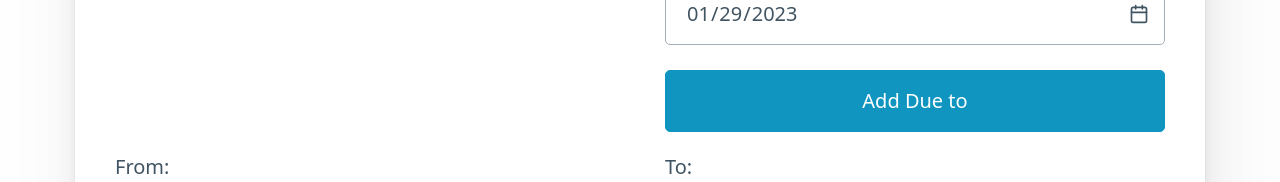
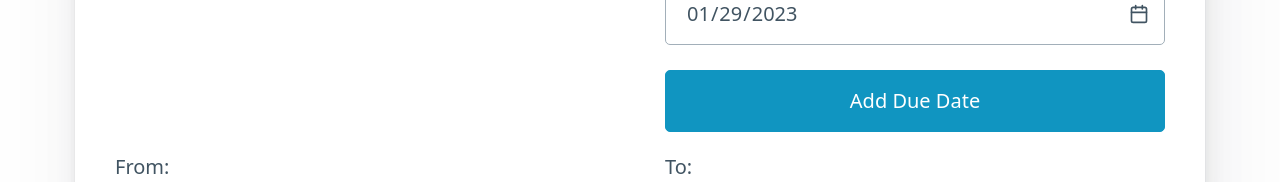
Before and after one commit to vshulya/invoice_app, a React (Create React App) app: page / in a window 1280 px wide. Shown: the part 324-506 px from the top of the page. Built offline with nearby package versions, Linux system fonts and the light colour scheme; what @react-pdf/renderer would draw is missing.

Commit message:
fix button name

```diff
--- a/src/components/InvoiceForm/InvoiceForm.tsx
+++ b/src/components/InvoiceForm/InvoiceForm.tsx
@@ -343,7 +343,7 @@ const InvoiceApp: React.FC<Props> = (_props) => {
 
 
 	// additional labels
-	const showDueDateButton = <button type="button" onClick={handleAddDueTo}>Add Due to</button>;
+	const showDueDateButton = <button type="button" onClick={handleAddDueTo}>Add Due Date</button>;
 	const dueDateToLabel = (<label>
 		Due Date:
 		{invoiceDueDate && (
```
Also changed, not shown: 1 other file (tests, documents, lock files or other folders).
